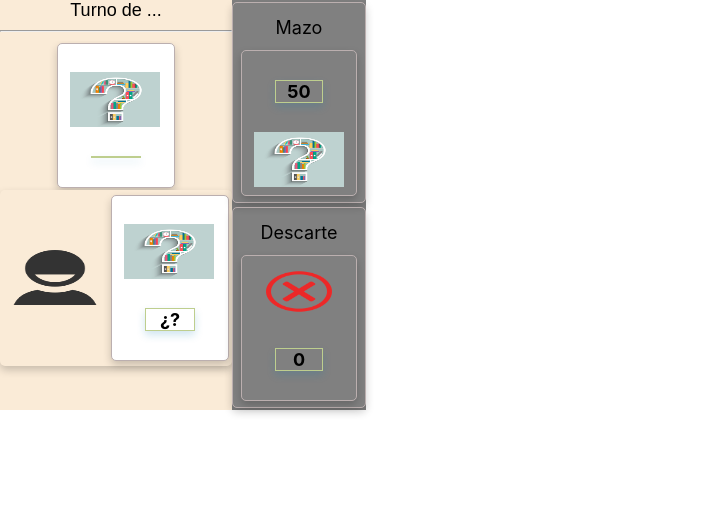
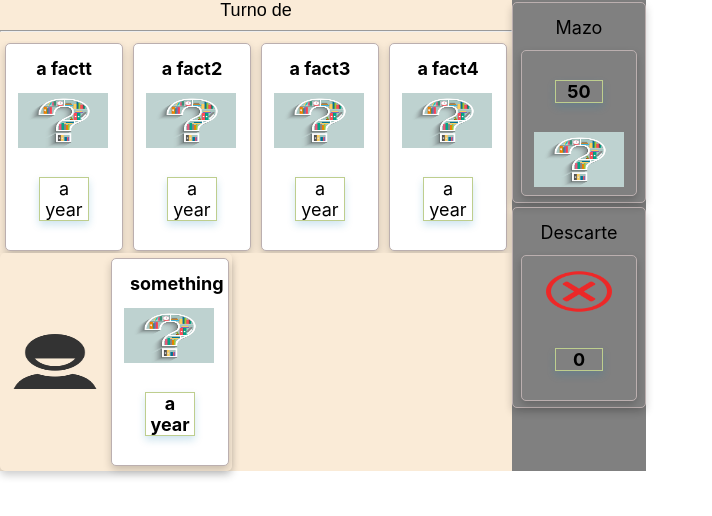
Before and after one commit to pds-2018s1/timeline, a React (Create React App) app: page / in a window 1280 px wide. Both pictures are taken after a click on the button "Comenzar juego!". Shown: the top 516 px of the page, without its empty margins (0-712 px from the left). Built offline with nearby package versions, Linux system fonts and the light colour scheme.

Commit message:
Se puede inicial el juego al poner el nombre de un jugador. No se renderizan los oponentes por ahora

```diff
--- a/src/actions/gameLobby.js
+++ b/src/actions/gameLobby.js
@@ -3,5 +3,5 @@
 export const START_GAME = 'START_GAME'
 export const startGame = (playerName) => ({
   type: START_GAME,
-  player : {name:playerName, playerHand:[{fact:"something", year:"a year"}]},
+  player : {name:playerName, playerHand:[{fact : {name:"something", year:"a year"}}]},
 })
--- a/src/components/Card/Card.jsx
+++ b/src/components/Card/Card.jsx
@@ -15,7 +15,6 @@ const Card = ({
       <div className="text"><b>{name}</b></div>
 
       <img className="image" alt="card" src={require('./inte.jpg')} />
-
       { showingInfo &&   <div className="year">{year}</div> }
       { ! showingInfo &&   <div className="year">¿?</div> }
     </div>
--- a/src/components/GameLobby/GameLobby.jsx
+++ b/src/components/GameLobby/GameLobby.jsx
@@ -10,17 +10,18 @@ class GameLobby extends React.Component {
     }
   }
 
-  click = () => {
-    console.log("click!")
-    this.props.startGame(this.state.playerName)
-  }
+  handleChange = (event) =>
+    this.setState({playerName: event.target.value})
+
 
   render() {
     return (
       <div className="gameLobby">
         <div>Game lobby</div>
-        <input type="text" name="playerName" placeholder="ingrese su nombre" />
-        <button type="submit" name="submit" onClick={this.click}>Comenzar juego!</button>
+        <input type="text" name="playerName" placeholder="ingrese su nombre" onChange={this.handleChange}/>
+        <button type="submit" name="submit"
+          onClick={() => this.props.startGame(this.state.playerName)}>
+          Comenzar juego!</button>
       </div>
     )
   }
--- a/src/components/PlayerHand/PlayerHand.jsx
+++ b/src/components/PlayerHand/PlayerHand.jsx
@@ -9,7 +9,7 @@ const PlayerHand = ({
   }) => (
     <div className="lista">
         {
-            cards.map(card => <Card key={card.fact} fact= {card.fact} showingInfo = {false} seleccionable={turn}/>)
+            cards.map(card => <Card key={card.fact} fact= {card.fact} showingInfo={true} seleccionable={turn}/>)
         }
     </div>
   )
--- a/src/components/Table/Table.jsx
+++ b/src/components/Table/Table.jsx
@@ -6,28 +6,27 @@ import Deck from '../Deck/Deck'
 import './Table.css'
 import Discard from '../Discard/Discard';
 
-const  Table = ({player, opponents, timeline, deck}) => (
+const Table = ({ player, opponents, timeline, deck, turn }) => (
 
   <div className="gameTable">
-
     <div className="leftPanel">
       <div className="topmostPanel">
-                <span>Turno de ...</span>
+        <span>Turno de {turn}</span>
       </div>
       <hr></hr>
       {/* <div className="topPanel">
           <Opponents opponents={opponents} />
         </div> */}
       <div className="middlePanel">
-                <Timeline playedCards={timeline}/>
+        <Timeline playedCards={timeline} />
       </div>
       <div className="bottomPanel">
         <Player name={player.name} playerHand={player.playerHand} showPhoto="true" />
       </div>
     </div>
     <div className="rightPanel">
-            <Deck quantity={deck.quantity}/>
-            <Discard quantity={0}/>
+      <Deck quantity={deck.quantity} />
+      <Discard quantity={0} />
     </div>
   </div>
 )
--- a/src/containers/Table.jsx
+++ b/src/containers/Table.jsx
@@ -1,32 +1,12 @@
 import { connect } from 'react-redux'
 import Table from '../components/Table/Table'
 
-// const playerHand = [
-//     { fact:{name: "Revolución Rusa", year: 1400} },
-//     { fact:{name: "Revolución Francesa", year: 1400} },
-//     { fact:{name: "Descubrimiento de America", year: 1400} },
-//     { fact:{name: "Invencion de la radio", year: 1400} },
-//     { fact:{name: "Invencion del automovil", year: 1400} }
-// ]
-
-// const card =  {fact:{name: "Invencion del avion", year: 1400}}
-
-// const time = {playedCards: [card]}
-
-// const player1 = {name:"Juan", playerHand:playerHand}
-// const player2 = {name:"Juan1", playerHand:playerHand}
-// const player3 = {name:"Juan2", playerHand:playerHand}
-// const player4 = {name:"Juan3", playerHand:playerHand}
-// const player5 = {name:"Juan4", playerHand:playerHand}
-// const player6 = {name:"Juan5", playerHand:playerHand}
-
-// const opps = [player1, player2, player3, player4, player5, player6]
-
 const mapStateToProps = state => ({
+    turn: state.turn,
     player: state.player,
     opponents: state.opponents,
     timeline: state.timeline,
     deck: state.deck
 })
 
-export default connect(mapStateToProps)(Table)
+export default connect(mapStateToProps, null)(Table)
--- a/src/reducers/game.js
+++ b/src/reducers/game.js
@@ -3,22 +3,26 @@ import { START_GAME } from '../actions/gameLobby'
 
 
 const initialState = {
-    turn : 0,
-    player : null,
-    timeline: [{fact: "a fact", year: "a year"}],
+    turn: "pepito",
+    player: null,
+    timeline: [
+      {fact: { name: "a factt", year: "a year"}},
+      {fact: { name: "a fact2", year: "a year"}},
+      {fact: { name: "a fact3", year: "a year"}},
+      {fact: { name: "a fact4", year: "a year"}},
+    ],
     gameStarted: false,
     deck: {quantity: 50}
   }
 
 /**Los turnos serán por nro de jugador.. desde 0 hasta...... (en principio arranca el 0) */
 export const game = (state = initialState, action) => {
-    console.log("dispatching" + action.type)
     switch (action.type) {
       case START_GAME:
-        console.log("starting............")
         return {
           ...state,
-          player : action.player,
+          player: action.player,
+          turn: action.player.name,
           gameStarted: true
         }
       default: return state
```
Lines whose indentation alone changed are shown as unchanged.
